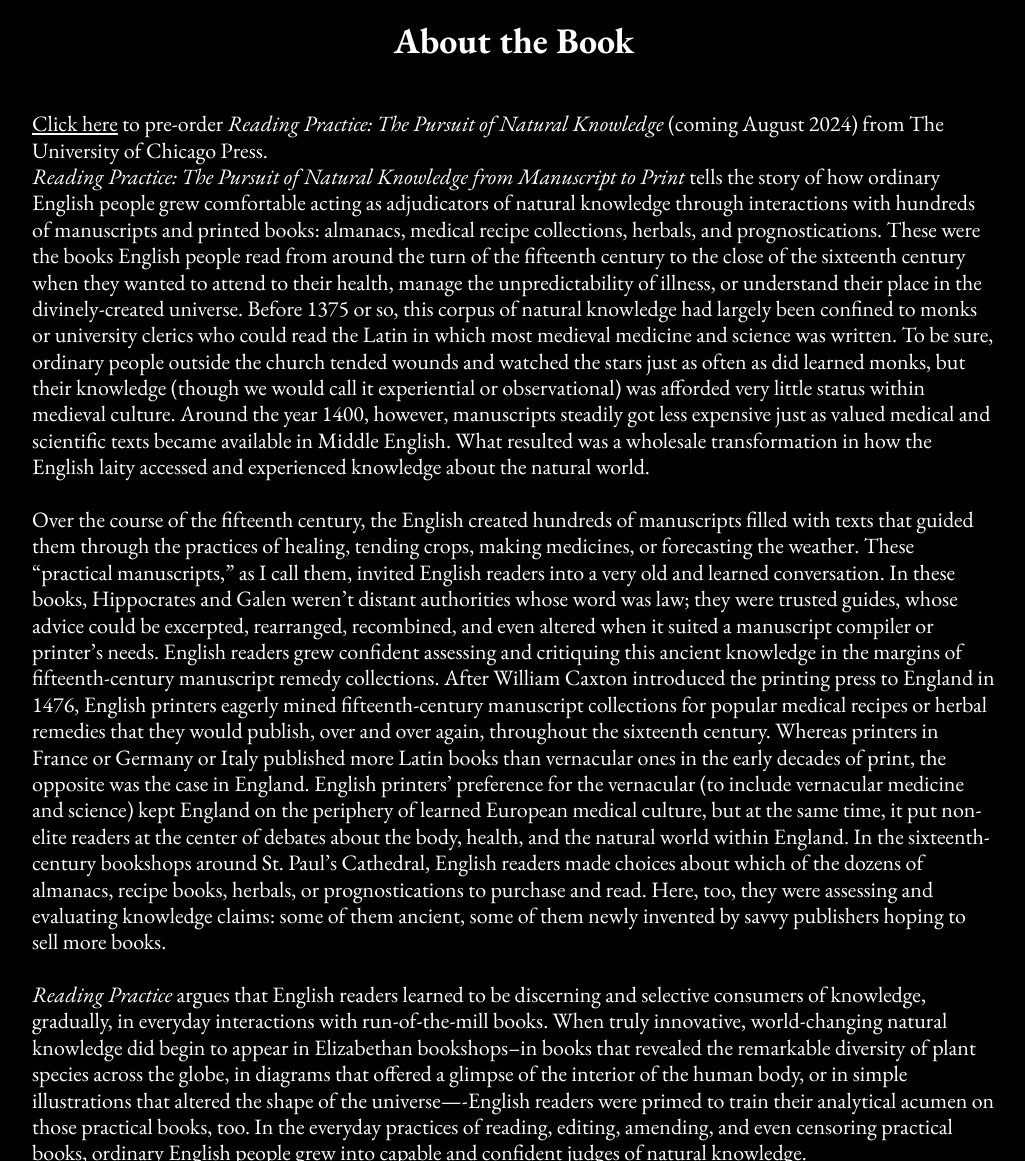
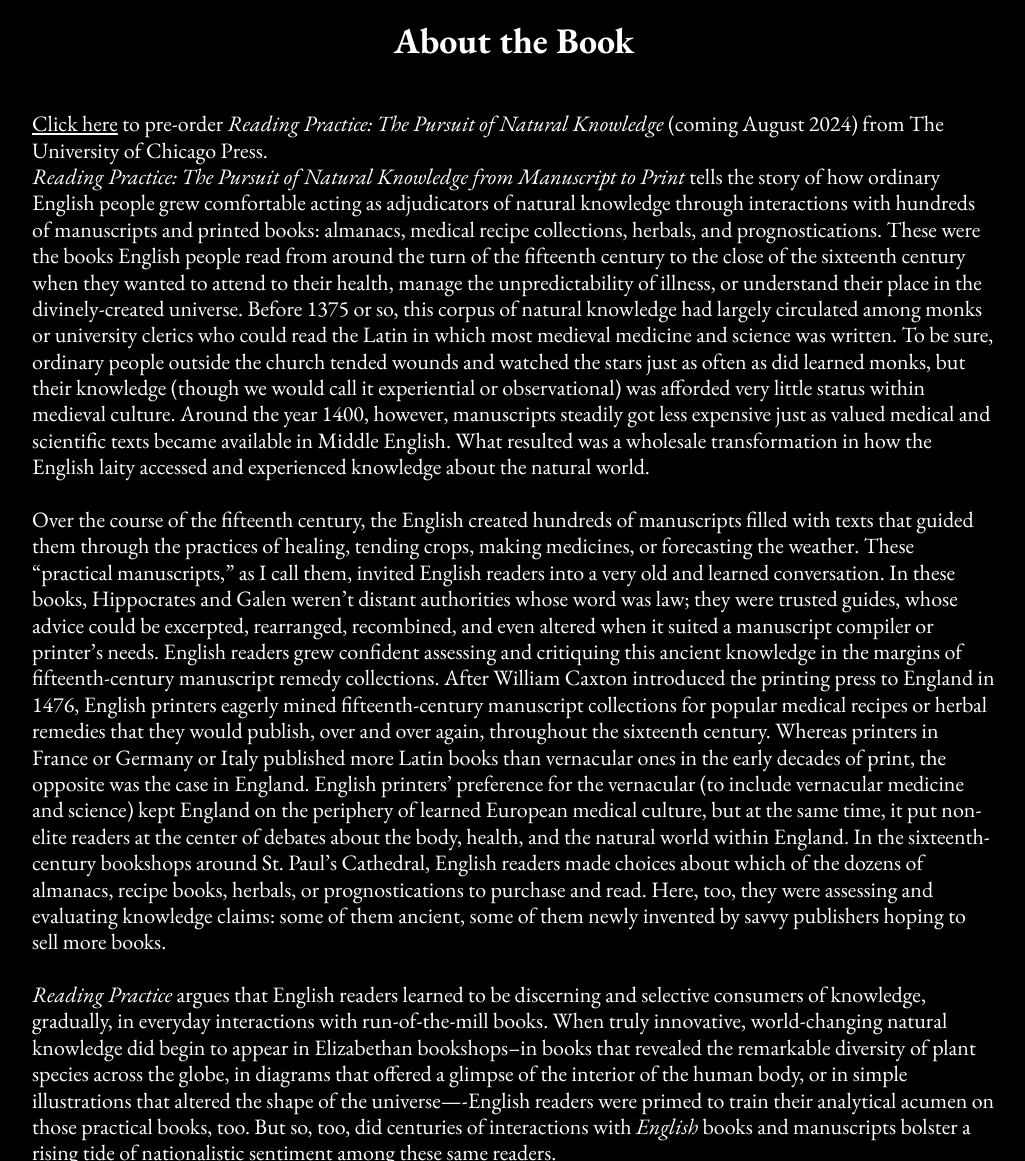
Before and after one commit to readingpractice/readingpractice.github.io, a Jekyll site: the page built from book.md, in a window 1280 px wide and 1400 px high. Shown: the part 239-1400 px from the top of the window, without its empty margins (126-1151 px from the left). Built offline with Jekyll 4.4.1, drawn with Linux system fonts in a browser that asks for light colours; some web fonts are replaced; some of the changed text lies outside the part shown.

Commit message:
Update book abstract.md

```diff
--- a/book.md
+++ b/book.md
@@ -12,8 +12,7 @@ through interactions with hundreds of manuscripts and printed books: almanacs, m
 collections, herbals, and prognostications. These were the books English people read from around
 the turn of the fifteenth century to the close of the sixteenth century when they wanted to
 attend to their health, manage the unpredictability of illness, or understand their place in
-the divinely-created universe. Before 1375 or so, this corpus of natural knowledge had largely
-been confined to monks or university clerics who could read the Latin in which most medieval
+the divinely-created universe. Before 1375 or so, this corpus of natural knowledge had largely circulated among monks or university clerics who could read the Latin in which most medieval
 medicine and science was written. To be sure, ordinary people outside the church tended wounds
 and watched the stars just as often as did learned monks, but their knowledge (though we would
 call it experiential or observational) was afforded very little status within medieval culture.
@@ -49,5 +48,8 @@ When truly innovative, world-changing natural knowledge did begin to appear in E
 bookshops--in books that revealed the remarkable diversity of plant species across the globe,
 in diagrams that offered a glimpse of the interior of the human body, or in simple illustrations
 that altered the shape of the universe—-English readers were primed to train their analytical acumen on
-those practical books, too. In the everyday practices of reading, editing, amending, and even censoring
-practical books, ordinary English people grew into capable and confident judges of natural knowledge.
+those practical books, too. But so, too, did centuries of interactions with _English_ books and manuscripts bolster a rising tide of nationalistic sentiment among these same readers.
+<br>
+<br>
+_Reading Practice_ argues that in the everyday practices of reading, editing, amending, and even censoring
+practical books, English people developed the attitudes and aptitudes necessary for the emergence of the phenomenon we now call the scientific revolution.
```
